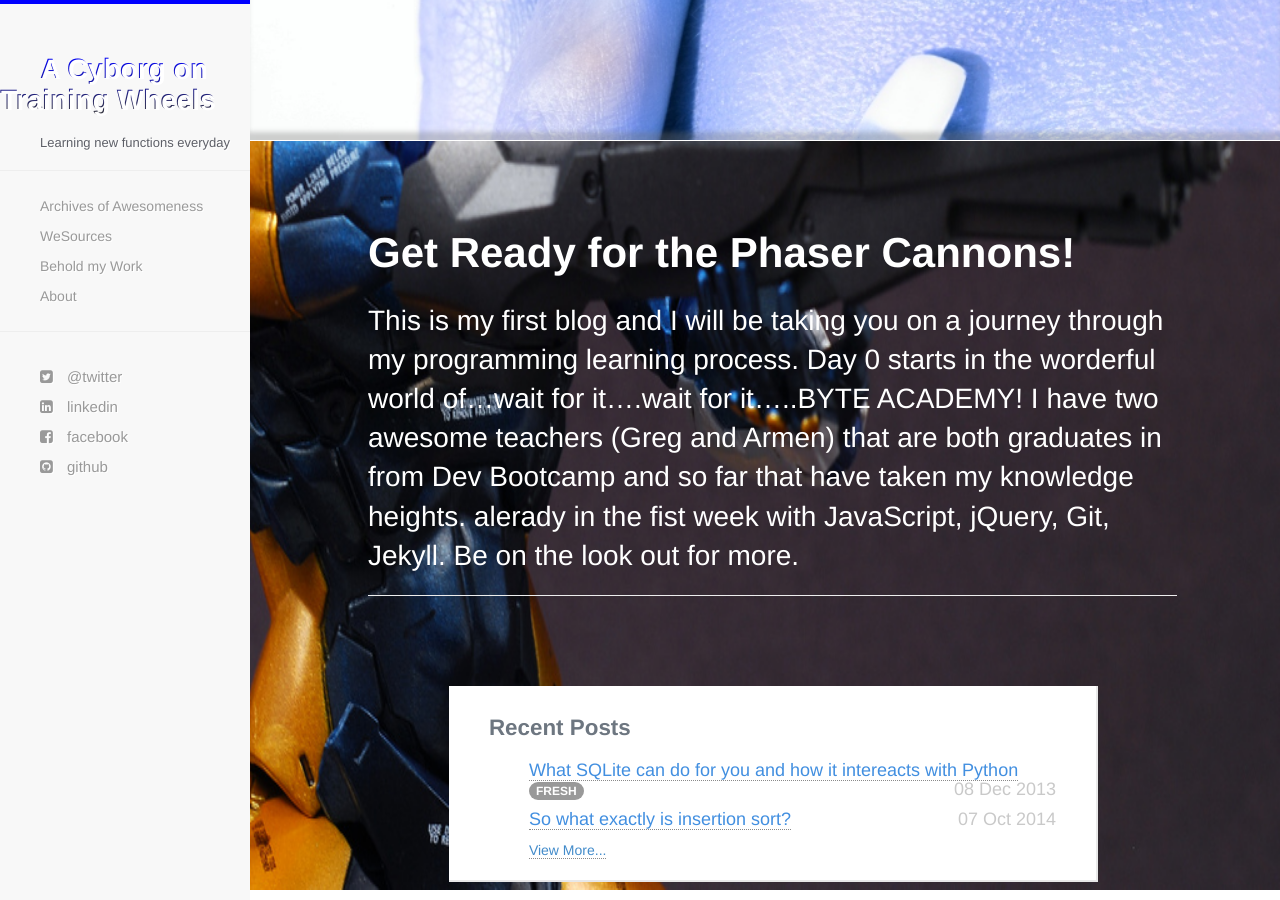
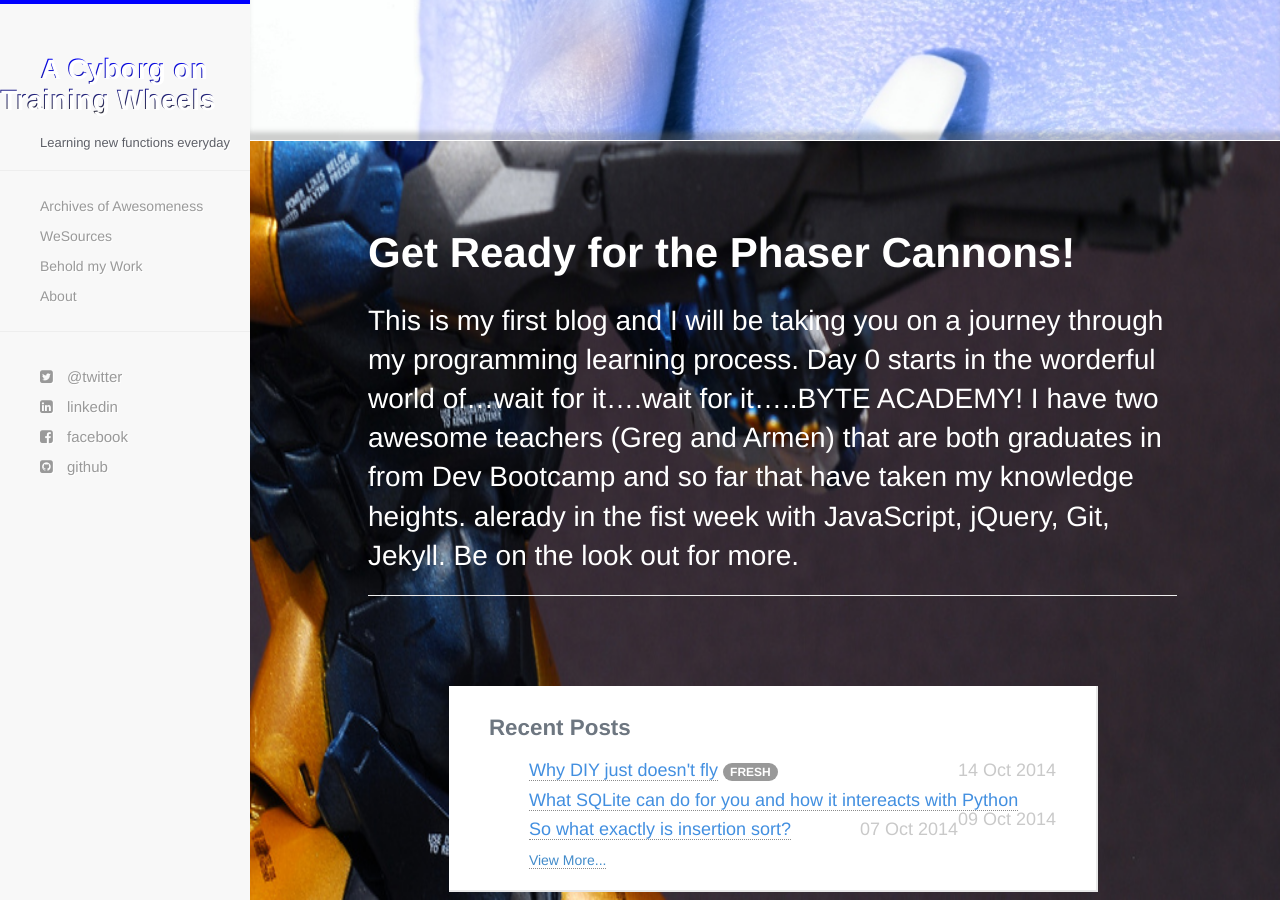
Before and after one commit to jackson-/jackson-.github.io, a Jekyll site: the page built from index.html, in a window 1280 px wide and 900 px high, scrolled down 563 px. Built offline with Jekyll 4.4.1, drawn with Linux system fonts in a browser that asks for light colours; nearby versions of some CDN libraries; Markdown is read by kramdown in place of the engine named in the settings.

Commit message:
minor changes

```diff
--- a/index.html
+++ b/index.html
@@ -10,7 +10,11 @@
   <h1>Recent Posts</h1>
 
     <ul class="homepage-posts most-recent">
-    <li><span><h4><a href="{{ site.baseurl }}/2014/10/09/WhatSQLitecandoforyou.html">What SQLite can do for you and how it intereacts with Python</a>&nbsp;<span class="badge"><smaller>FRESH</smaller></span><time class="pull-right">08 Dec 2013</h4></time></span></h4></span></li>
+    <li><span><h4><a href="{{ site.baseurl }}/2014/10/09/WhyDIYjustdoesntfly.html">Why DIY just doesn't fly</a>&nbsp;<span class="badge"><smaller>FRESH</smaller></span><time class="pull-right">14 Oct 2014</h4></time></span></h4></span></li>
+    </ul>
+
+    <ul class="homepage-posts most-recent">
+    <li><span><h4><a href="{{ site.baseurl }}/2014/10/09/WhatSQLitecandoforyou.html">What SQLite can do for you and how it intereacts with Python</a>&nbsp;<time class="pull-right">09 Oct 2014</h4></time></span></h4></span></li>
     </ul>
 
     <ul class="homepage-posts most-recent">
```
